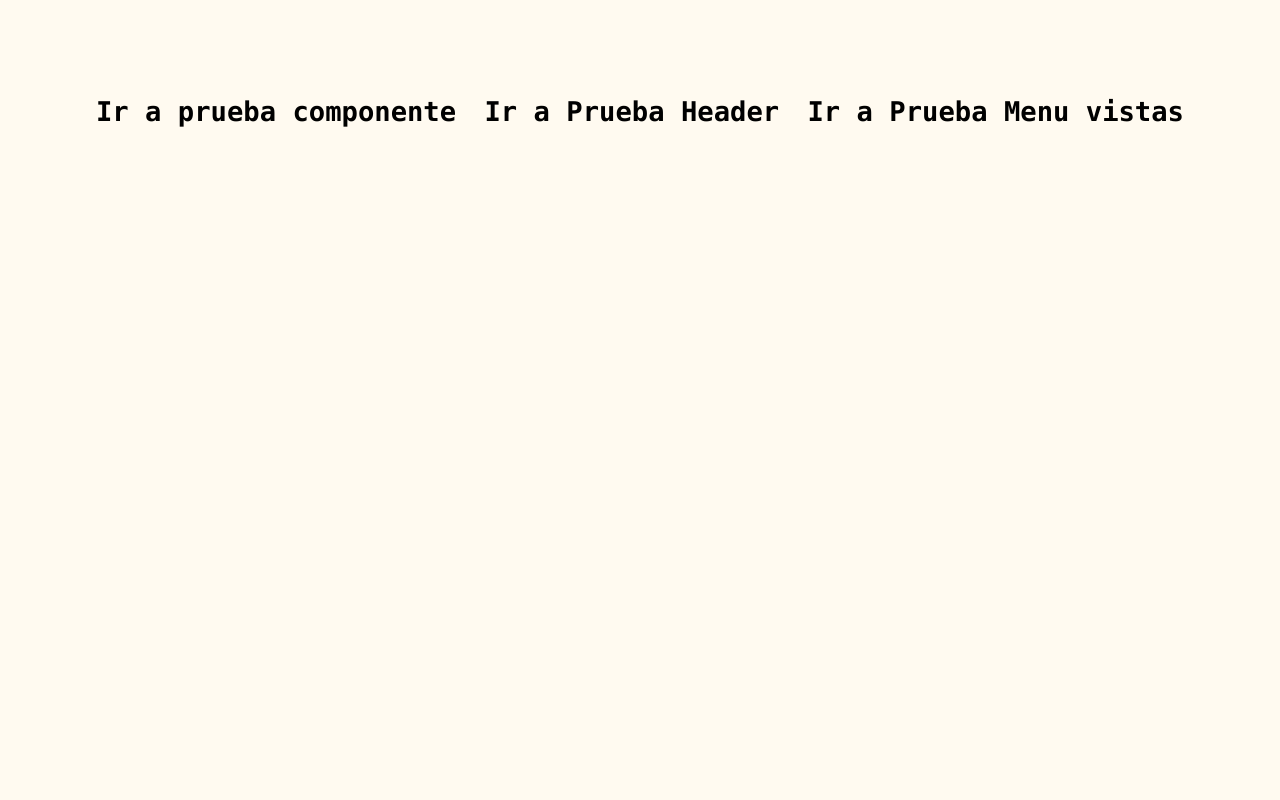
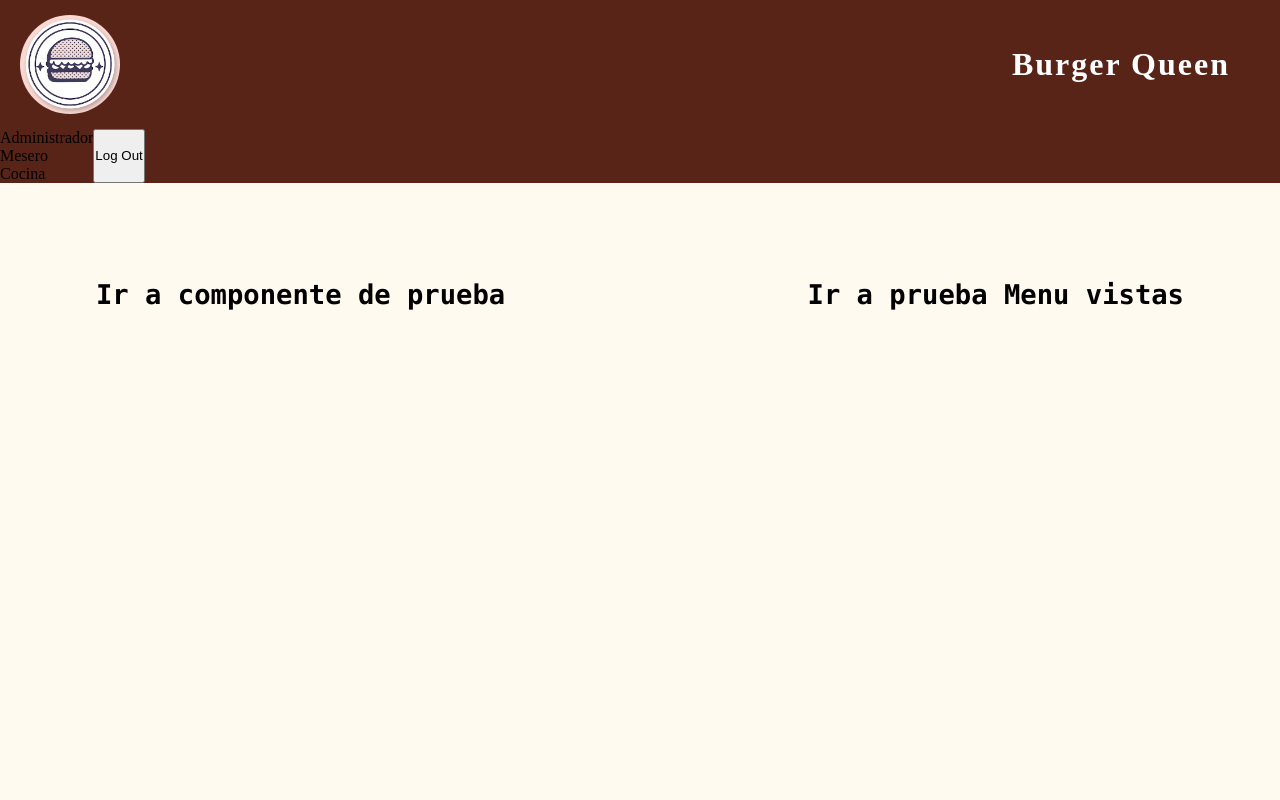
Before and after one commit to NellyCN/Burger-Queen-Dev-003, a Next.js app: page / in a window 1280 px wide. Shown: the top 800 px of the page. Built offline with nearby package versions, Linux system fonts and the light colour scheme; a web font is replaced by a local one.

Commit message:
Se agrega componentes al index para prueba se agregan archivo module.css por componente

```diff
--- a/src/pages/index.js
+++ b/src/pages/index.js
@@ -2,8 +2,10 @@ import Head from 'next/head'
 //import Image from 'next/image'
 import { Inter } from 'next/font/google'
 import styles from '@/styles/Home.module.css'
-
+import Link from 'next/link'
 const inter = Inter({ subsets: ['latin'] })
+import Nav from './nav'
+import MenuVistas from './menuvistas'
 
 export default function Home() {
   return (
@@ -14,14 +16,16 @@ export default function Home() {
         <meta name="viewport" content="width=device-width, initial-scale=1" />
         <link rel="icon" href="/favicon.ico" />
       </Head>
+      <Nav></Nav>
+      <MenuVistas></MenuVistas>
       <main className={`${styles.main} ${inter.className}`}>
         <div className={styles.description}>
-          <h1><a href='/prueba'> Ir a prueba componente</a> </h1>
-          <h1> <a href='/nav'> Ir a Prueba Header </a> </h1>
-          <h1> <a href='/menuvistas'> Ir a Prueba Menu vistas </a> </h1>
+          <h1><Link href="/prueba" > Ir a componente de prueba </Link> </h1>
+          <h1><Link href="/menuvistas" > Ir a prueba Menu vistas</Link> </h1>
         </div>
 
       </main>
+      <footer>  A Project Built with Next.js  </footer>
     </>
   )
 }
--- a/src/pages/menuvistas.js
+++ b/src/pages/menuvistas.js
@@ -1,9 +1,10 @@
+import menu from '../styles/menu.module.css'
 
-
+//usar Link de next
 export default function MenuVistas() {
     return (
-        <div>
-            <nav classname="links-navegacion">
+        <div className={menu.containerLinks}>
+            <nav classname="linksnavegacion">
                 <ul>
                     <li>
                         <a href="http://localhost:3000/"> Administrador</a>
--- /dev/null
+++ b/src/styles/menu.module.css
@@ -0,0 +1,8 @@
+.containerLinks{
+    display: flex;
+    background-color: #592418;
+}
+/* color: rgb(255, 255, 255); */
+.linksnavegacion{
+    display: flex;
+}
--- a/src/styles/nav.module.css
+++ b/src/styles/nav.module.css
@@ -6,7 +6,6 @@
     align-items: center;
     width: 100%;
     justify-content: space-between;
-
 }
 .titulomenu {
     color: rgb(255, 255, 255);
```
Also changed, not shown: src/pages/prueba.jsx (+7 -12 lines), src/styles/prueba.module.css (line endings or trailing spaces).
